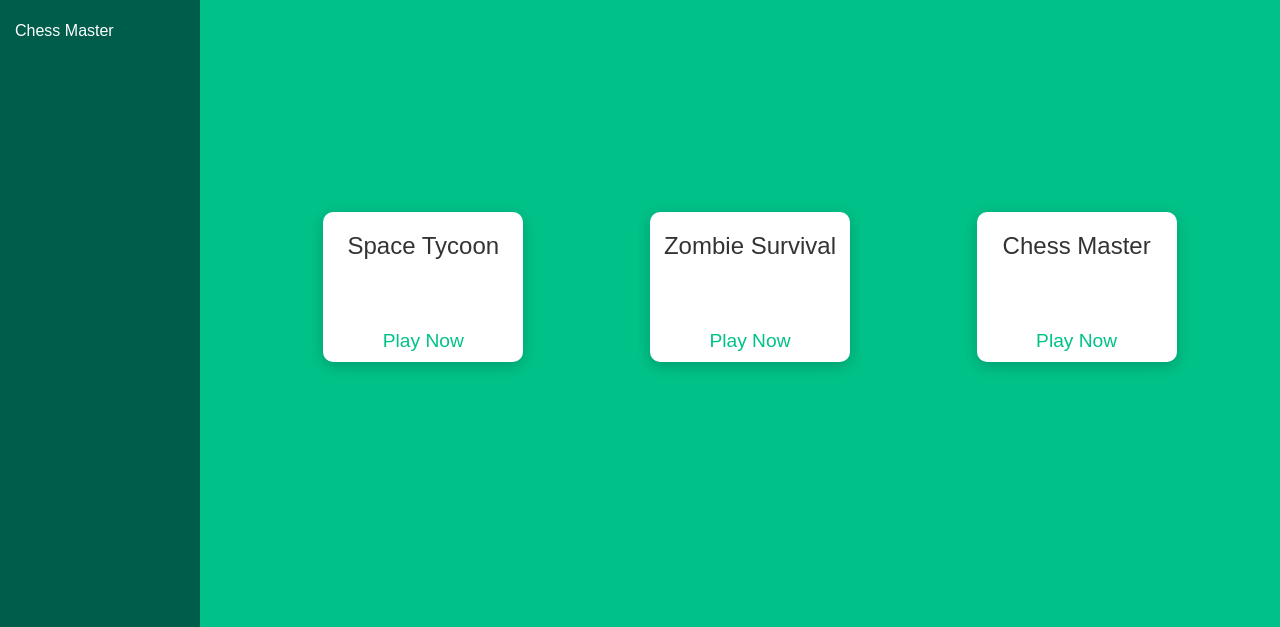
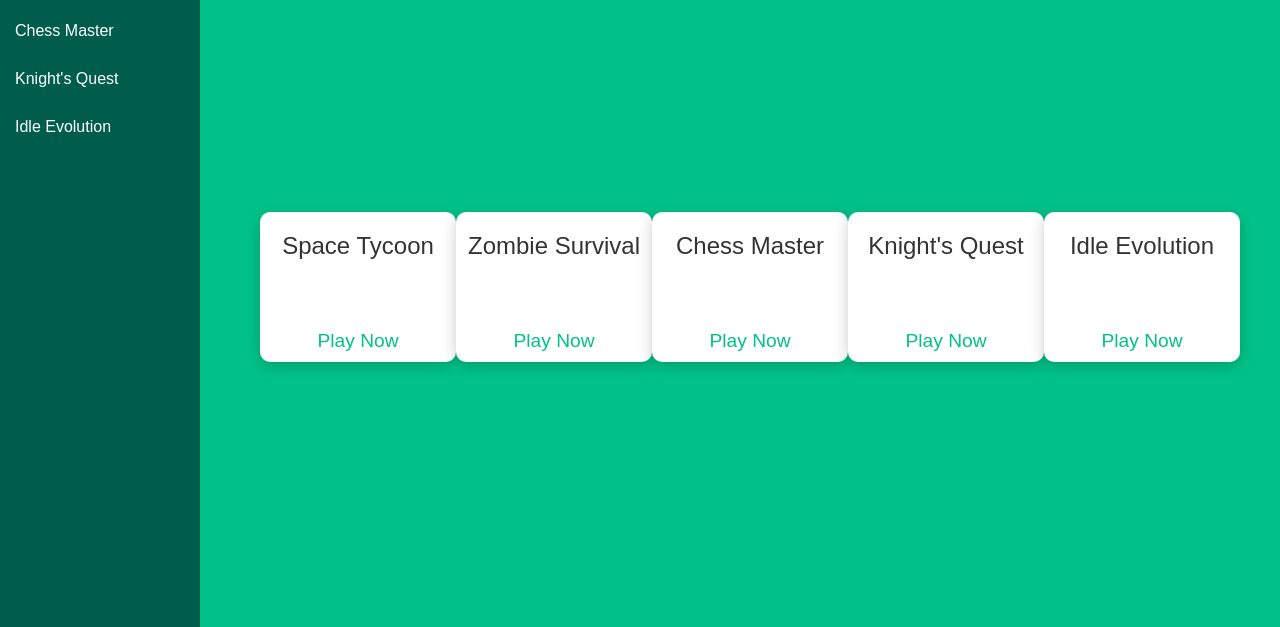
Before and after one commit to CallMeGamer/callmegamer.github.io, a plain HTML site: page index.html in a window 1280 px wide. Shown: the part 173-800 px from the top of the page. Drawn offline with Linux system fonts and the light colour scheme; a script that the page names is missing.

Commit message:
Update index.html with new games

```diff
--- a/index.html
+++ b/index.html
@@ -37,6 +37,8 @@
             <li onclick="window.location='spacetycoon';">Space Tycoon</li>
             <li onclick="window.location='zombie';">Zombie Survival</li>
             <li onclick="window.location='chess';">Chess Master</li>
+            <li onclick="window.location='knight';">Knight's Quest</li>
+            <li onclick="window.location='evolve';">Idle Evolution</li>
         </ul>
     </div>
 
@@ -59,6 +61,14 @@
                 <div class="title">Chess Master</div>
                 <div class="more">Play Now</div>
             </div>
+            <div class="card" onclick="window.location='knight';">
+                <div class="title">Knight's Quest</div>
+                <div class="more">Play Now</div>
+            </div>
+            <div class="card" onclick="window.location='evolve';">
+                <div class="title">Idle Evolution</div>
+                <div class="more">Play Now</div>
+            </div>
         </div>
     </div>
 
```
